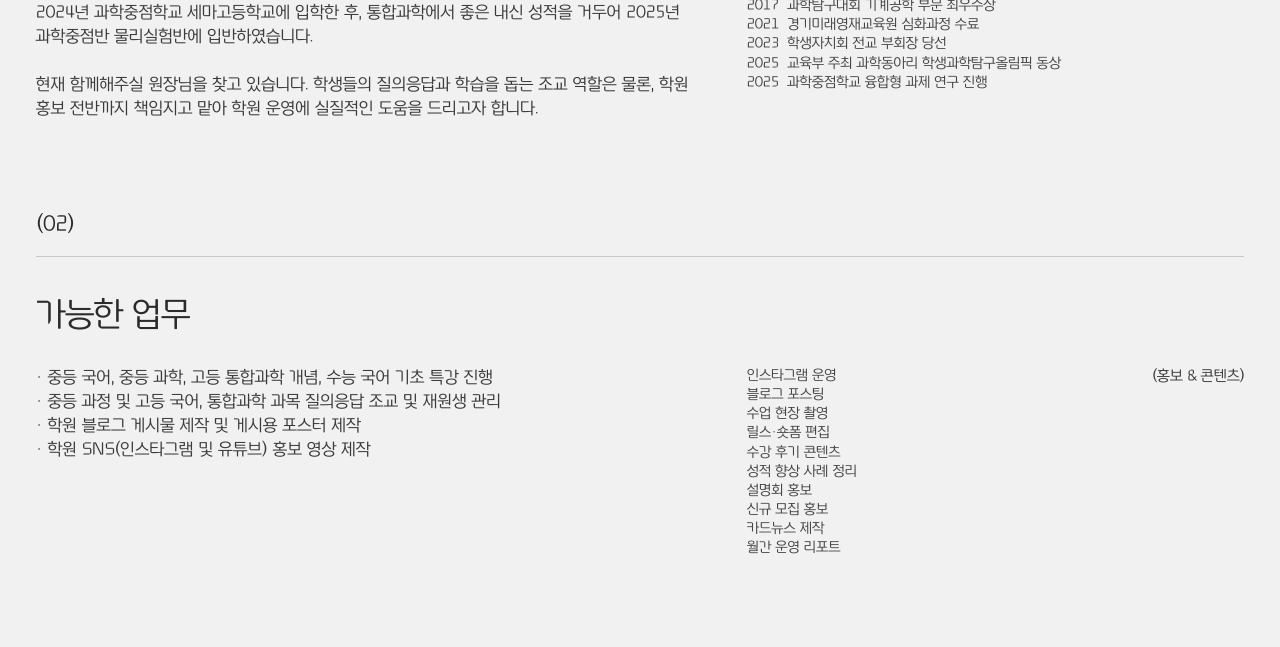
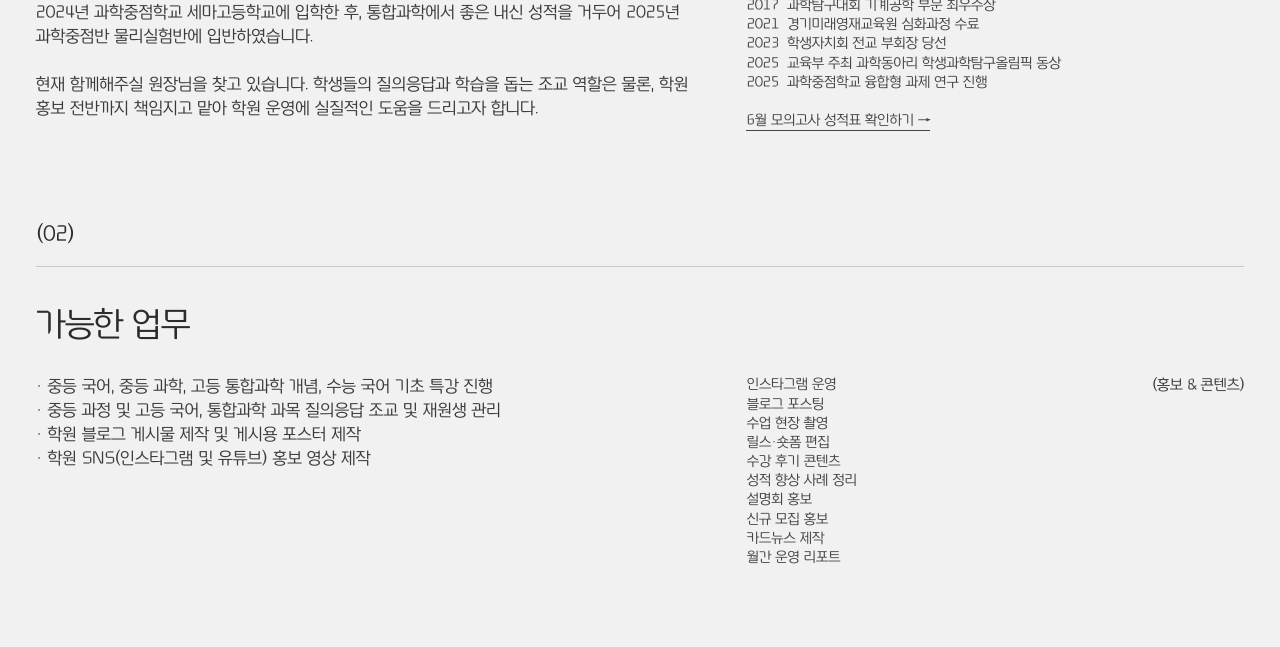
Before and after one commit to bhoonch/pf, a plain HTML site: page index.html in a window 1280 px wide. Shown: the part 1313-1960 px from the top of the page. Drawn offline with Linux system fonts and the light colour scheme; a web font is replaced by a local one.

Commit message:
약력 아래 6월 모의고사 성적표 링크 추가 (개인정보 가림)
Co-Authored-By: Claude Opus 5.5 <noreply@anthropic.com>

```diff
--- a/index.html
+++ b/index.html
@@ -57,6 +57,8 @@ nav .u{justify-self:end;font-size:21px;letter-spacing:-.04em}
 .row-body{display:grid;grid-template-columns:minmax(0,58.8%) minmax(0,1fr) auto;margin-top:clamp(24px,2.6vw,38px);align-items:start}
 .row-body p{max-width:680px;font-size:clamp(15px,1.32vw,19px);line-height:1.42;letter-spacing:-.03em;color:var(--text)}
 .row-body ul{list-style:none;margin:0;padding:0;font-family:Pretendard,var(--f);font-size:clamp(14px,1.11vw,16px);line-height:1.35;letter-spacing:-.035em;color:#444}
+/* 목록 아래 한 줄 띄운 링크 */
+.row-body li.more{margin-top:1.35em;column-span:all;break-inside:avoid}
 /* 문장 속 로고: 로고 x-height ≈ 0.6em, 기준선 맞춤(-.216em)에서 한글 시각 중심에 맞게 .114em 더 내림 */
 .wm{height:1.07em;width:auto;vertical-align:-.33em;margin:0 .12em 0 .04em;opacity:.72}
 .tag{font-size:clamp(14px,1.18vw,17px);letter-spacing:-.035em;white-space:nowrap;color:var(--text)}
@@ -133,7 +135,7 @@ button:focus-visible{outline:2px solid #fff;outline-offset:3px}
       <h3>소개</h3>
       <div class="row-body">
         <p>안녕하십니까! 수능 국어 콘텐츠를 제작하는 팀 <img class="wm" src="logo.png" alt="isotropy">를 준비중에 있는 조하람입니다. 저는 2024년 과학중점학교 세마고등학교에 입학한 후, 통합과학에서 좋은 내신 성적을 거두어 2025년 과학중점반 물리실험반에 입반하였습니다. <br><br>현재 함께해주실 원장님을 찾고 있습니다. 학생들의 질의응답과 학습을 돕는 조교 역할은 물론, 학원 홍보 전반까지 책임지고 맡아 학원 운영에 실질적인 도움을 드리고자 합니다.</p>
-        <ul><li>2017~2022&nbsp;&nbsp;학급 임원 당선</li><li>2017&nbsp;&nbsp;과학탐구대회 기계공학 부문 최우수상</li><li>2021&nbsp;&nbsp;경기미래영재교육원 심화과정 수료</li><li>2023&nbsp;&nbsp;학생자치회 전교 부회장 당선</li><li>2025&nbsp;&nbsp;교육부 주최 과학동아리 학생과학탐구올림픽 동상</li><li>2025&nbsp;&nbsp;과학중점학교 융합형 과제 연구 진행</li></ul>
+        <ul><li>2017~2022&nbsp;&nbsp;학급 임원 당선</li><li>2017&nbsp;&nbsp;과학탐구대회 기계공학 부문 최우수상</li><li>2021&nbsp;&nbsp;경기미래영재교육원 심화과정 수료</li><li>2023&nbsp;&nbsp;학생자치회 전교 부회장 당선</li><li>2025&nbsp;&nbsp;교육부 주최 과학동아리 학생과학탐구올림픽 동상</li><li>2025&nbsp;&nbsp;과학중점학교 융합형 과제 연구 진행</li><li class="more"><a class="u" href="score-2026-06.png" target="_blank" rel="noopener">6월 모의고사 성적표 확인하기 →</a></li></ul>
         <span class="tag">(약력)</span>
       </div>
     </section>
```
Also changed, not shown: score-2026-06.png (added).
